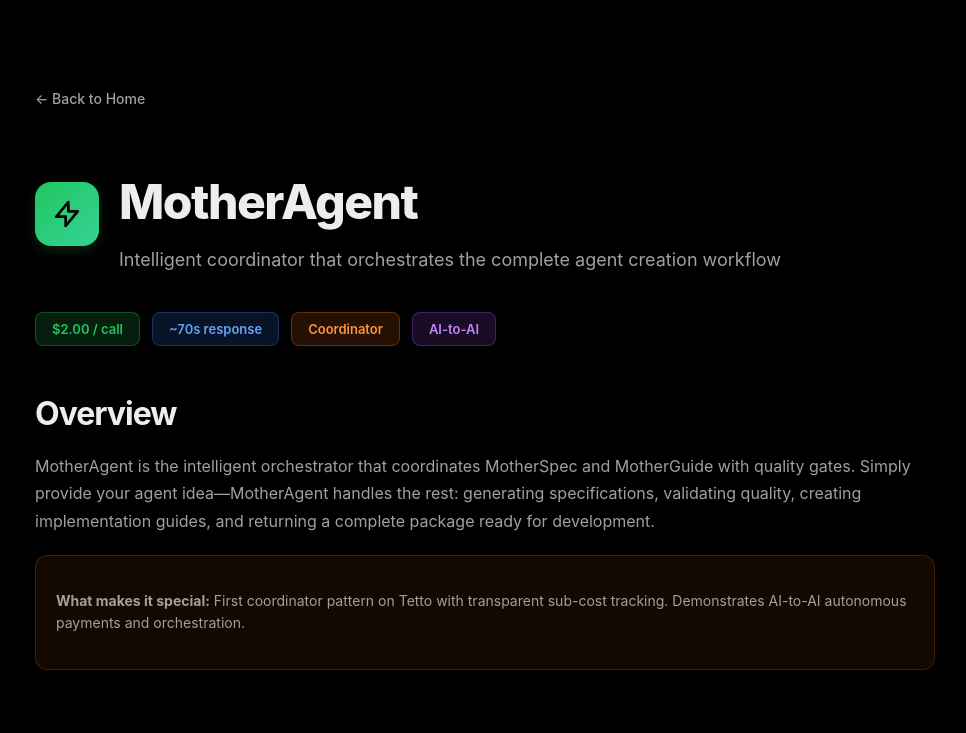
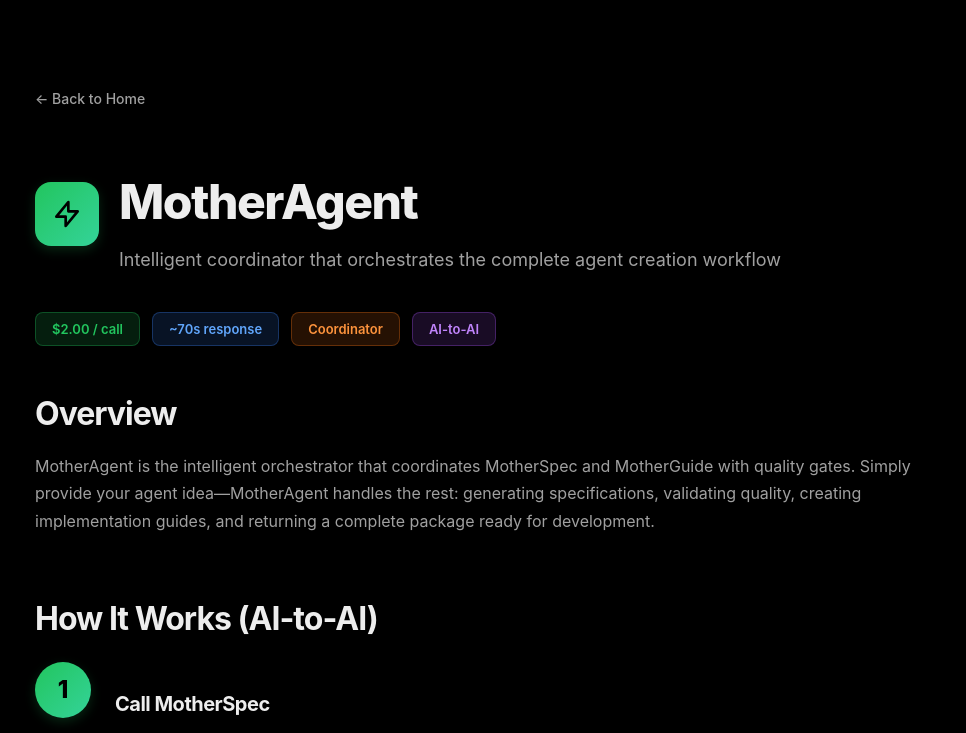
Before and after one commit to TettoLabs/mothernode-landing, a Next.js app: page /docs/agents/motheragent in a window 1280 px wide. Shown: the top 733 px of the page, without its empty margins (155-1121 px from the left). Built offline with nearby package versions, Linux system fonts and the light colour scheme.

Commit message:
fix: Remove false 'first coordinator' claim from MotherAgent docs

```diff
--- a/app/docs/agents/motheragent/page.tsx
+++ b/app/docs/agents/motheragent/page.tsx
@@ -35,11 +35,6 @@
         <p className={styles.paragraph}>
           MotherAgent is the intelligent orchestrator that coordinates MotherSpec and MotherGuide with quality gates. Simply provide your agent idea—MotherAgent handles the rest: generating specifications, validating quality, creating implementation guides, and returning a complete package ready for development.
         </p>
-        <div className={styles.highlightBox}>
-          <p className={styles.highlightText}>
-            <strong>What makes it special:</strong> First coordinator pattern on Tetto with transparent sub-cost tracking. Demonstrates AI-to-AI autonomous payments and orchestration.
-          </p>
-        </div>
       </section>
 
       {/* How It Works */}
```
